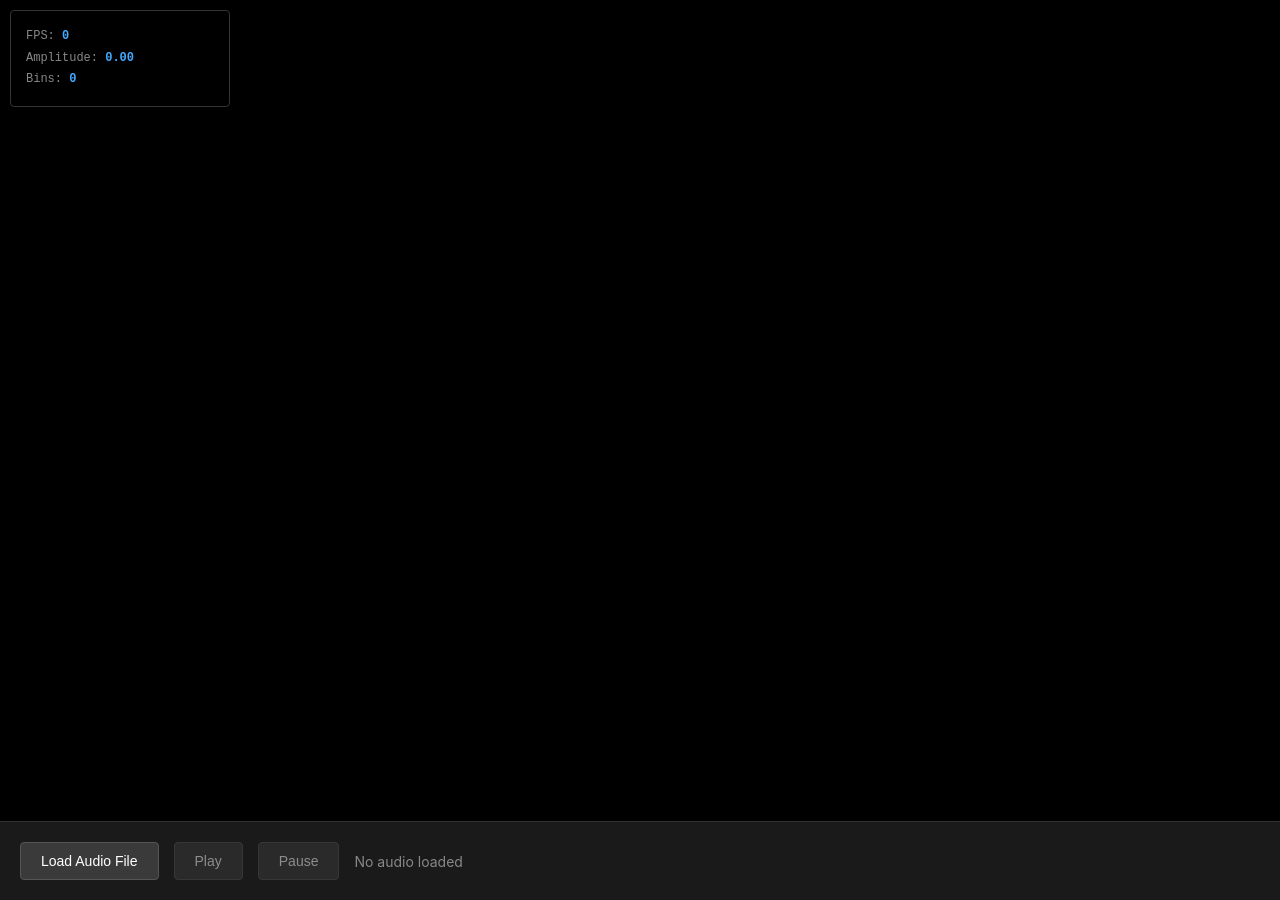
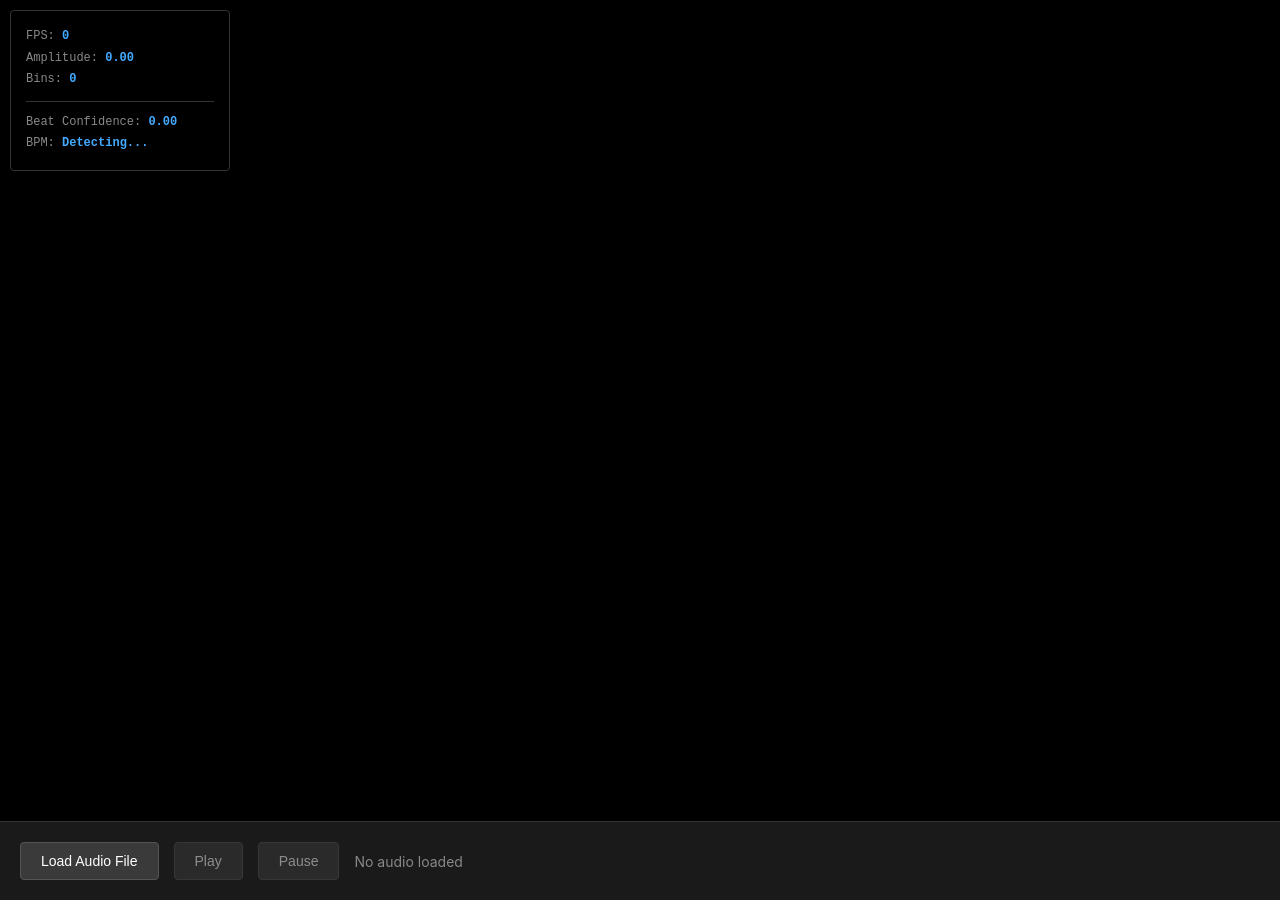
Before and after one commit to busmcrider/busmcrider.github.io, a Jekyll site: the page visualizer2/index.html, which Jekyll copies as it is, in a window 1280 px wide. Built offline with Jekyll 4.4.1, drawn with Linux system fonts in a browser that asks for light colours.

Commit message:
vis2 debug info

```diff
--- a/visualizer2/index.html
+++ b/visualizer2/index.html
@@ -84,6 +84,12 @@
       min-width: 220px;
     }
 
+    .debug-section {
+      margin-top: 10px;
+      padding-top: 10px;
+      border-top: 1px solid #333;
+    }
+
     .debug-label {
       color: #888;
     }
@@ -111,6 +117,11 @@
     <div><span class="debug-label">FPS:</span> <span class="debug-value" id="fps">0</span></div>
     <div><span class="debug-label">Amplitude:</span> <span class="debug-value" id="amp">0.00</span></div>
     <div><span class="debug-label">Bins:</span> <span class="debug-value" id="bins">0</span></div>
+
+    <div class="debug-section">
+      <div><span class="debug-label">Beat Confidence:</span> <span class="debug-value" id="beatConf">0.00</span></div>
+      <div><span class="debug-label">BPM:</span> <span class="debug-value" id="bpm">Detecting...</span></div>
+    </div>
   </div>
 
   <!-- Load scripts in dependency order -->
--- a/visualizer2/test-page/test-controller.js
+++ b/visualizer2/test-page/test-controller.js
@@ -141,6 +141,10 @@ class TestController {
 
       const bins = MusicState.instantaneous.spectrum ? MusicState.instantaneous.spectrum.length : 0;
       document.getElementById('bins').textContent = bins;
+
+      const beatConf = MusicState.features.beat ? MusicState.features.beat.confidence : 0;
+      document.getElementById('beatConf').textContent = beatConf.toFixed(2);
+
     }, 100); // Update 10 times per second
   }
 }
```
